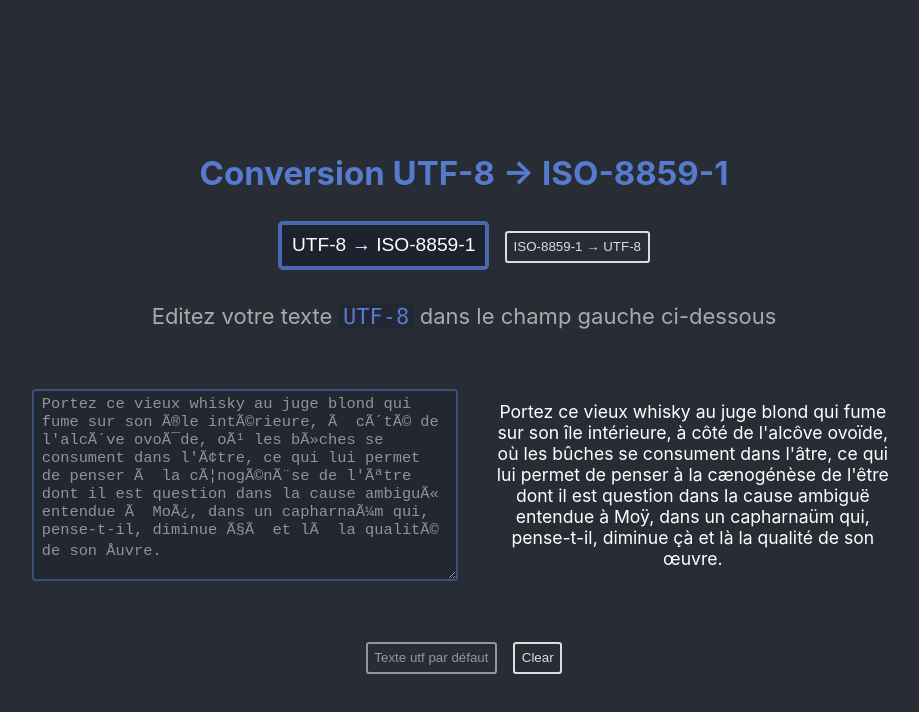
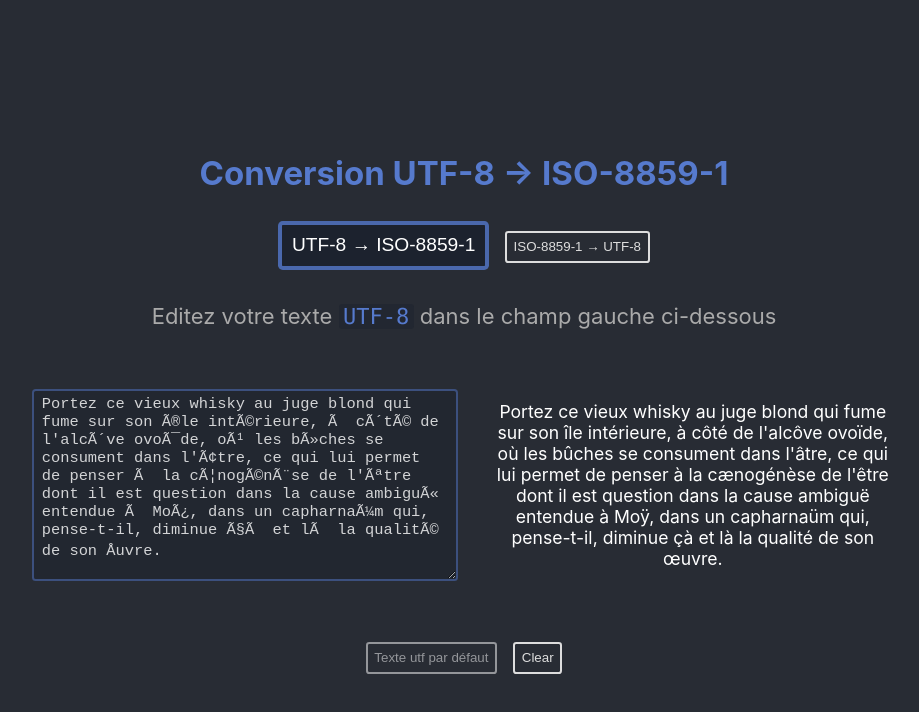
Before and after one commit to Dweez/utf8-iso-convert, a React (Create React App) app: page / in a window 1280 px wide. Shown: the top 712 px of the page, without its empty margins (176-1095 px from the left). Built offline with nearby package versions, Linux system fonts and the light colour scheme.

Commit message:
class interaction

```diff
--- a/src/App.css
+++ b/src/App.css
@@ -5,7 +5,7 @@ h2 {
   /* color: #fff; */
   color: rgba(86, 122, 205, 1);
 }
-.container {
+.converter-container {
   background-color: #282c34;
   min-height: 100vh;
   display: flex;
--- a/src/App.js
+++ b/src/App.js
@@ -6,7 +6,7 @@ import Converter from './components/converter'
 function App() {
   return (
     <div className="App">
-      <div className="container">
+      <div className="converter-container">
         <Converter />
       </div>
     </div>
--- a/src/components/converter/converter.css
+++ b/src/components/converter/converter.css
@@ -36,7 +36,8 @@
   /* font-size: calc(10px + 1vmin); */
   font-size: .7em;
   padding: .25em .5em .3125em;
-  color: rgba(255,255,255,.5);
+  /* color: rgba(255,255,255,.5); */
+  color: rgba(255,255,255,.8);
   border-radius: .25em;
   background: rgba(12, 20, 39, 0.2);
   transition :all .100s;
```
